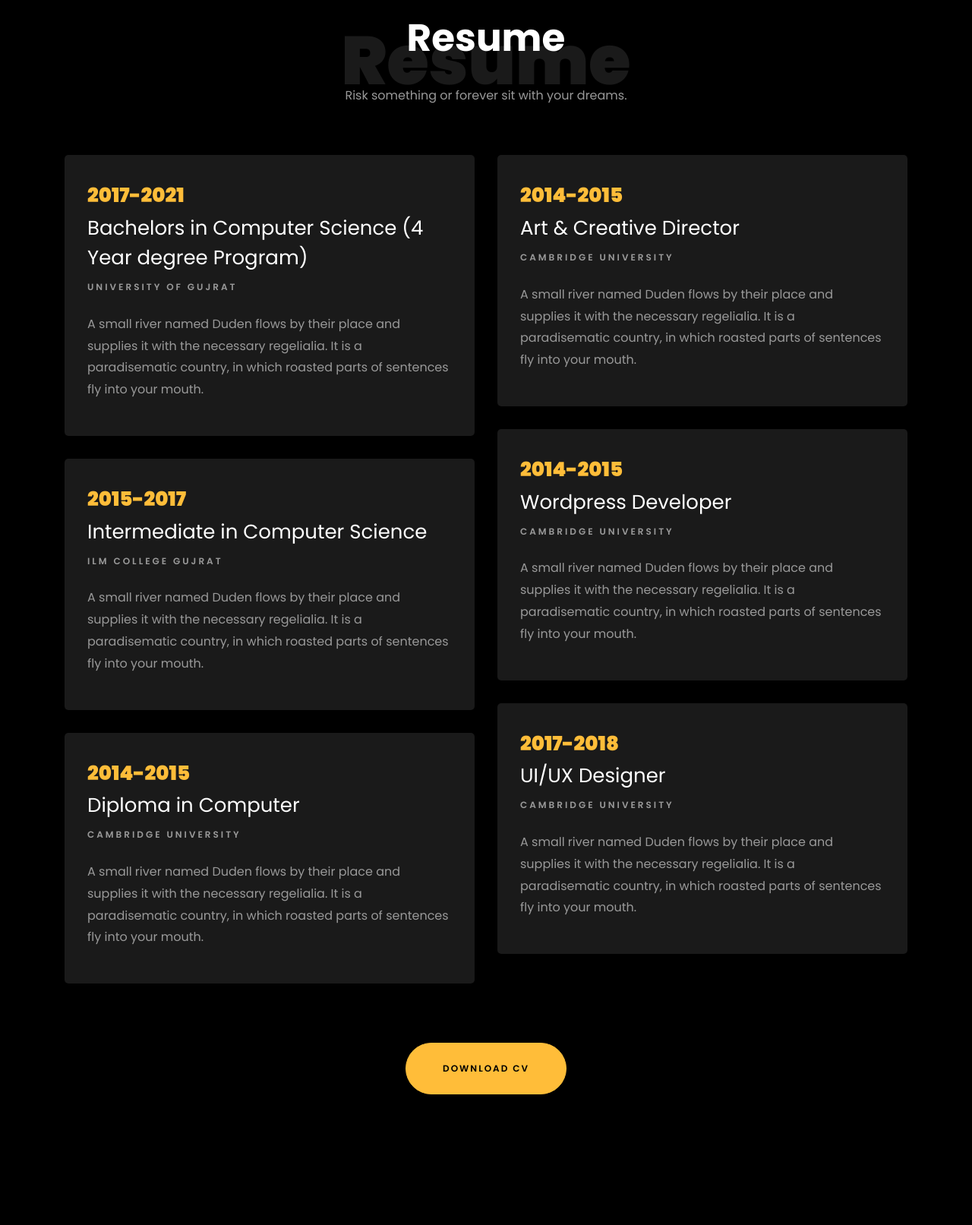
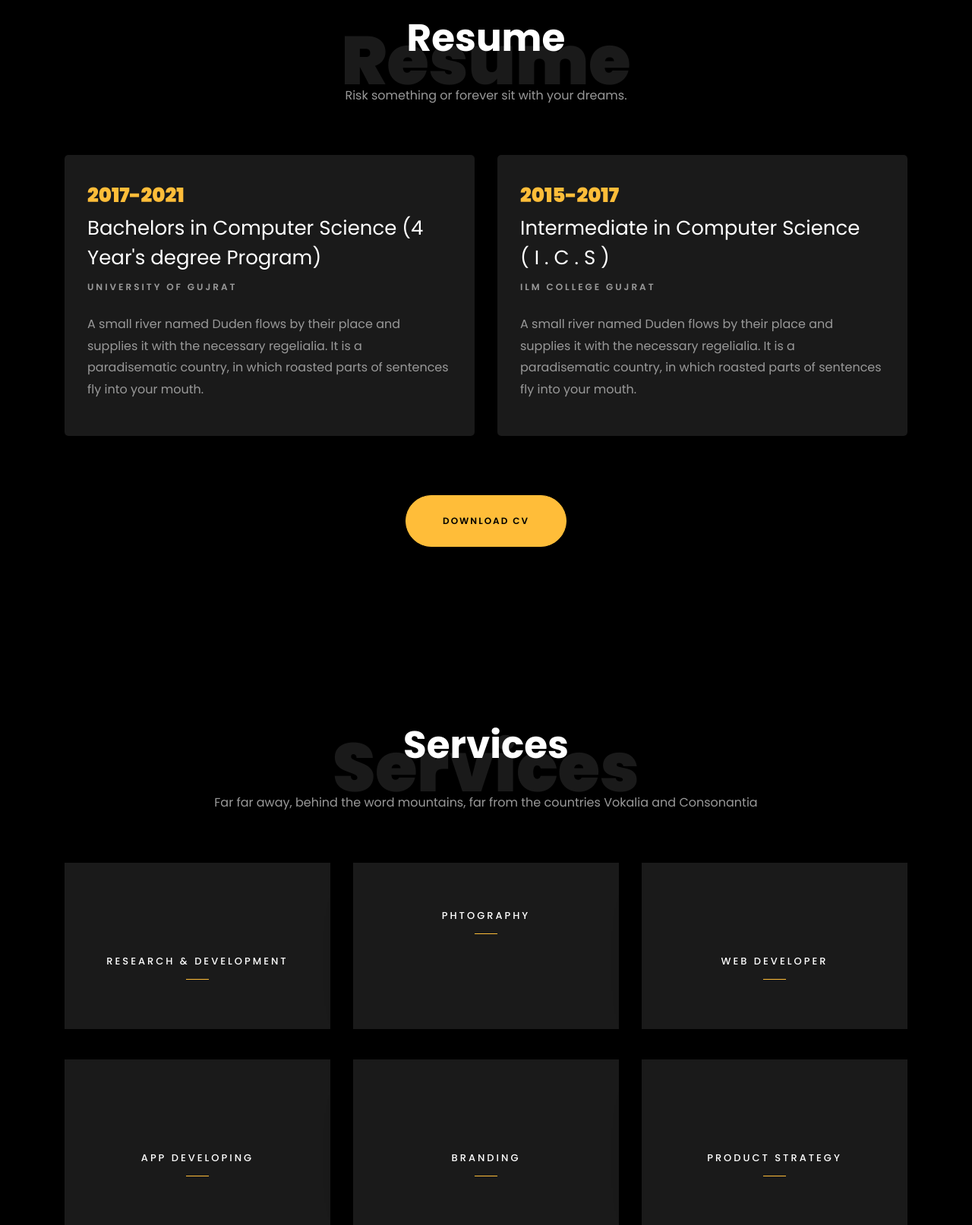
Before and after one commit to c1ph3rrs/my_portfolio, a Django app: page / in a window 1280 px wide. Shown: the part 1560-3173 px from the top of the page at 76% size. Run offline with Django 5.2, Linux system fonts and the light colour scheme; some libraries are stand-ins or nearby versions; some web fonts are replaced.

Commit message:
some changes done

```diff
--- a/templates/index.html
+++ b/templates/index.html
@@ -121,41 +121,17 @@
     			<div class="col-md-6">
     				<div class="resume-wrap ftco-animate">
     					<span class="date">2017-2021</span>
-    					<h2>Bachelors in Computer Science (4 Year degree Program)</h2>
+    					<h2>Bachelors in Computer Science (4 Year's degree Program)</h2>
     					<span class="position">University of Gujrat</span>
-    					<p class="mt-4">A small river named Duden flows by their place and supplies it with the necessary regelialia. It is a paradisematic country, in which roasted parts of sentences fly into your mouth.</p>
-    				</div>
-    				<div class="resume-wrap ftco-animate">
-    					<span class="date">2015-2017</span>
-    					<h2>Intermediate in Computer Science</h2>
-    					<span class="position">ILM College Gujrat</span>
-    					<p class="mt-4">A small river named Duden flows by their place and supplies it with the necessary regelialia. It is a paradisematic country, in which roasted parts of sentences fly into your mouth.</p>
-    				</div>
-    				<div class="resume-wrap ftco-animate">
-    					<span class="date">2014-2015</span>
-    					<h2>Diploma in Computer</h2>
-    					<span class="position">Cambridge University</span>
     					<p class="mt-4">A small river named Duden flows by their place and supplies it with the necessary regelialia. It is a paradisematic country, in which roasted parts of sentences fly into your mouth.</p>
     				</div>
     			</div>
 
     			<div class="col-md-6">
     				<div class="resume-wrap ftco-animate">
-    					<span class="date">2014-2015</span>
-    					<h2>Art &amp; Creative Director</h2>
-    					<span class="position">Cambridge University</span>
-    					<p class="mt-4">A small river named Duden flows by their place and supplies it with the necessary regelialia. It is a paradisematic country, in which roasted parts of sentences fly into your mouth.</p>
-    				</div>
-    				<div class="resume-wrap ftco-animate">
-    					<span class="date">2014-2015</span>
-    					<h2>Wordpress Developer</h2>
-    					<span class="position">Cambridge University</span>
-    					<p class="mt-4">A small river named Duden flows by their place and supplies it with the necessary regelialia. It is a paradisematic country, in which roasted parts of sentences fly into your mouth.</p>
-    				</div>
-    				<div class="resume-wrap ftco-animate">
-    					<span class="date">2017-2018</span>
-    					<h2>UI/UX Designer</h2>
-    					<span class="position">Cambridge University</span>
+    					<span class="date">2015-2017</span>
+    					<h2>Intermediate in Computer Science <br> ( I . C . S )</h2>
+    					<span class="position">ILM College Gujrat</span>
     					<p class="mt-4">A small river named Duden flows by their place and supplies it with the necessary regelialia. It is a paradisematic country, in which roasted parts of sentences fly into your mouth.</p>
     				</div>
     			</div>
@@ -184,14 +160,14 @@
 								<i class="flaticon-analysis"></i>
 							</span>
 							<div class="desc">
-								<h3 class="mb-5">Web Design</h3>
+								<h3 class="mb-5">Research & Development</h3>
 							</div>
 						</a>
 					</div>
 					<div class="col-md-4 text-center d-flex ftco-animate">
 						<a href="#" class="services-1">
 							<span class="icon">
-								<i class="flaticon-flasks"></i>
+								<i class="flaticon-development"></i>
 							</span>
 							<div class="desc">
 								<h3 class="mb-5">Phtography</h3>
```
